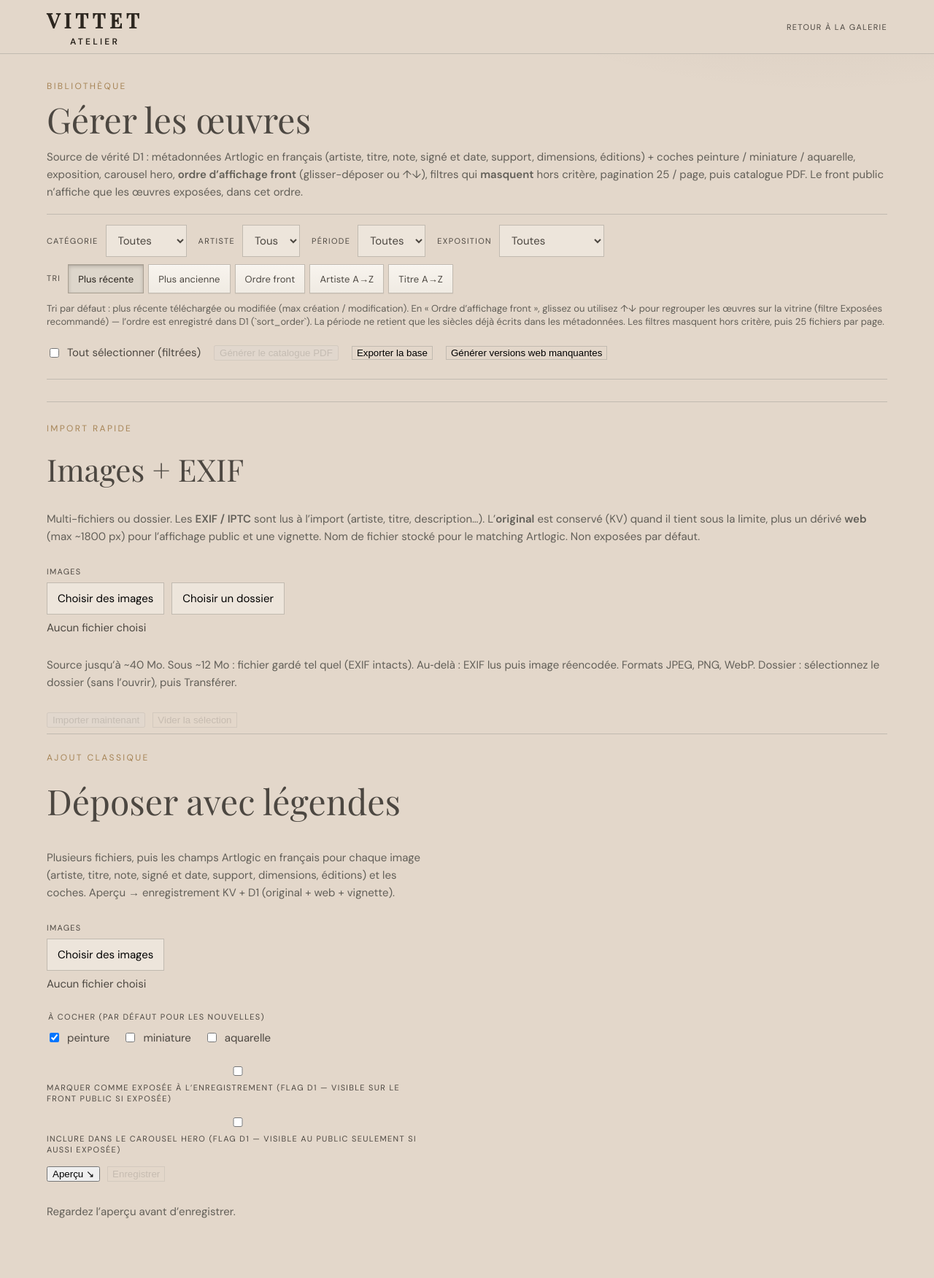
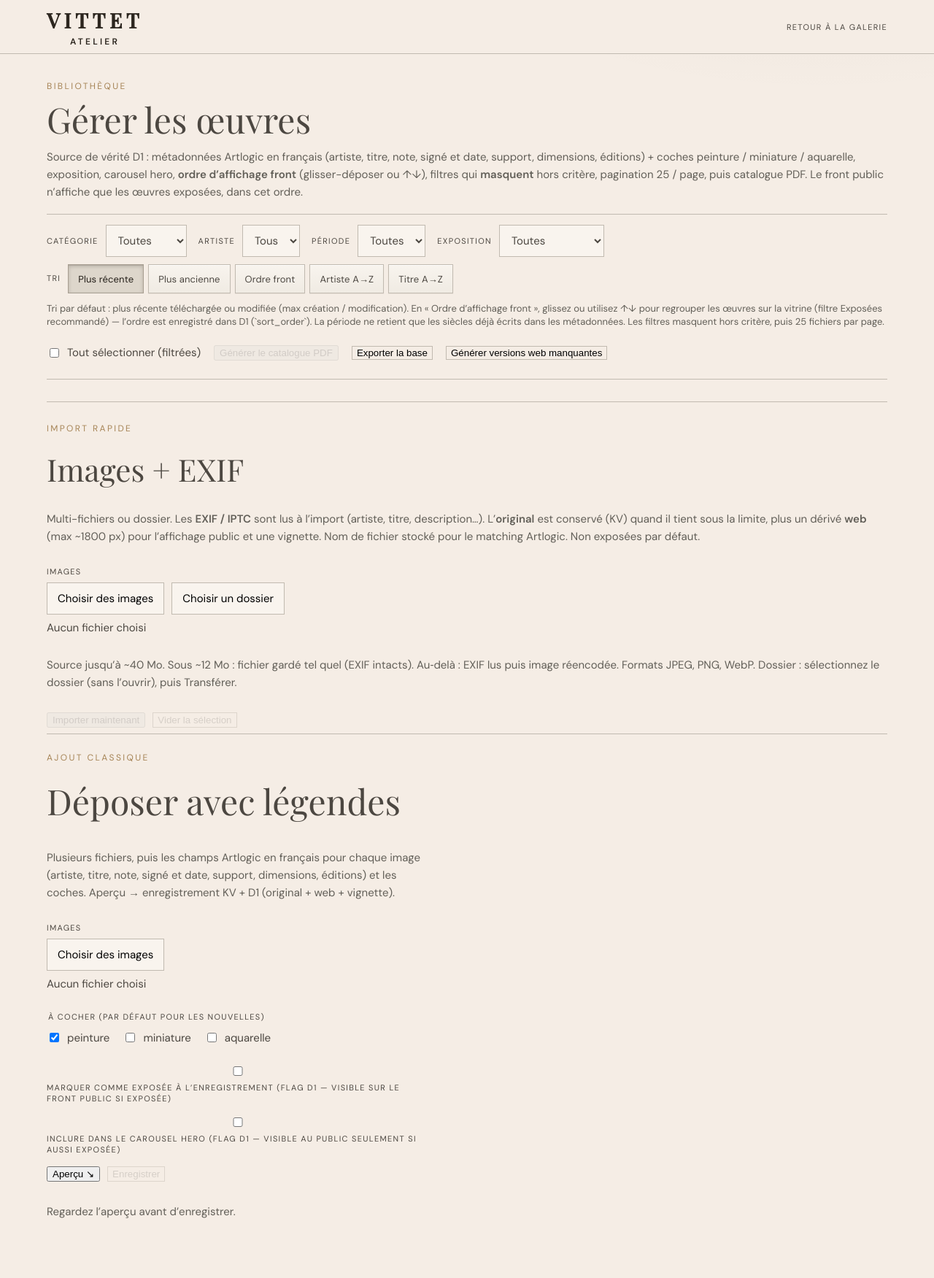
Before and after one commit to ZaraA1971/pupitre-core, a PHP site: page /atelier/index.html in a window 1280 px wide. Shown: the whole page at 73% size. Run offline with PHP 8.4, Linux system fonts and the light colour scheme; some libraries are stand-ins or nearby versions.

Commit message:
Lighten paper background only; leave ink text tokens.
Raise --paper to a light OKLCH ink tint (#f5ede5) and match
lift/theme-color; do not change --ink-full / --ink-lg / --ink.

Co-authored-by: Emmanuel Torregano <ZaraA1971@users.noreply.github.com>

```diff
--- a/galerie-vittet/atelier/index.html
+++ b/galerie-vittet/atelier/index.html
@@ -4,14 +4,14 @@
   <meta charset="utf-8">
   <meta name="viewport" content="width=device-width,initial-scale=1">
   <meta name="robots" content="noindex">
-  <meta name="theme-color" content="#e3d7ca">
+  <meta name="theme-color" content="#f5ede5">
   <link rel="icon" href="data:,">
   <title>Atelier — Galerie Vittet</title>
   <link rel="preconnect" href="https://fonts.googleapis.com">
   <link rel="preconnect" href="https://fonts.gstatic.com" crossorigin>
   <link href="https://fonts.googleapis.com/css2?family=DM+Sans:wght@400;500;600&family=Playfair+Display:wght@400;500&display=swap" rel="stylesheet">
-  <link rel="stylesheet" href="../style.css?v=20261104-inkpaper-b">
-  <link rel="stylesheet" href="atelier.css?v=20261104-inkpaper-b">
+  <link rel="stylesheet" href="../style.css?v=20261104-paperlight">
+  <link rel="stylesheet" href="atelier.css?v=20261104-paperlight">
 </head>
 <body>
   <header class="atelier-bar">
--- a/galerie-vittet/index.html
+++ b/galerie-vittet/index.html
@@ -3,7 +3,7 @@
 <head>
   <meta charset="utf-8">
   <meta name="viewport" content="width=device-width,initial-scale=1">
-  <meta name="theme-color" content="#e3d7ca">
+  <meta name="theme-color" content="#f5ede5">
   <script>
     try {
       if (!window.matchMedia("(prefers-reduced-motion: reduce)").matches) {
@@ -17,7 +17,7 @@
   <link rel="preconnect" href="https://fonts.googleapis.com">
   <link rel="preconnect" href="https://fonts.gstatic.com" crossorigin>
   <link href="https://fonts.googleapis.com/css2?family=DM+Sans:wght@400;500;600&family=Playfair+Display:wght@400;500;600;700&display=swap" rel="stylesheet">
-  <link rel="stylesheet" href="style.css?v=20261104-inkpaper-b">
+  <link rel="stylesheet" href="style.css?v=20261104-paperlight">
 </head>
 <body>
   <!-- Balance des blancs douce pour --img-enhance (pas de teinte brune / sépia). -->
--- a/galerie-vittet/style.css
+++ b/galerie-vittet/style.css
@@ -2,16 +2,16 @@
   /*
    * Surfaces — one paper field for page, chrome, hero, collection, letterbox.
    *   --paper      sole surround for images (object-fit: contain)
-   *               = --ink-full lightened in OKLCH (H≈71.4°, C≈0.022, L≈0.885)
-   *                 visibly warm ink ground (not near-white cream)
+   *               = --ink-full lightened in OKLCH (H≈71.4°, C≈0.014, L≈0.95)
+   *                 light warm ground only — ink *text* tokens unchanged
    *   --paper-lift soft lift (chrome wash / control hover) — same hue, higher L
    *   --shade      skeleton placeholder ONLY — never image letterbox
    * Ink — full (wordmark) · lg ≈90% (titles) · ink/muted ≈85% (body/meta)
    * Images — SVG #img-warm-wb + contrast/brightness/saturate (no sepia)
    */
-  --paper: #e3d7ca;
-  --paper-lift: #ede5db;
-  --shade: #cdc2b6;
+  --paper: #f5ede5;
+  --paper-lift: #f9f4ee;
+  --shade: #ded6cc;
   --ink-full: #2c261f;
   --ink-lg: #413c35;
   --ink: #4c4741;
@@ -44,7 +44,7 @@ body {
   margin: 0;
   /* Paper field + light atmosphere — no gray wall band at the bottom. */
   background:
-    radial-gradient(980px 460px at 88% -8%, rgba(44, 38, 31, .09), transparent 58%),
+    radial-gradient(980px 460px at 88% -8%, rgba(44, 38, 31, .05), transparent 58%),
     var(--paper);
   color: var(--ink);
   font-family: var(--sans);
```
Also changed, not shown: STATUS.md (+5 -5 lines).
